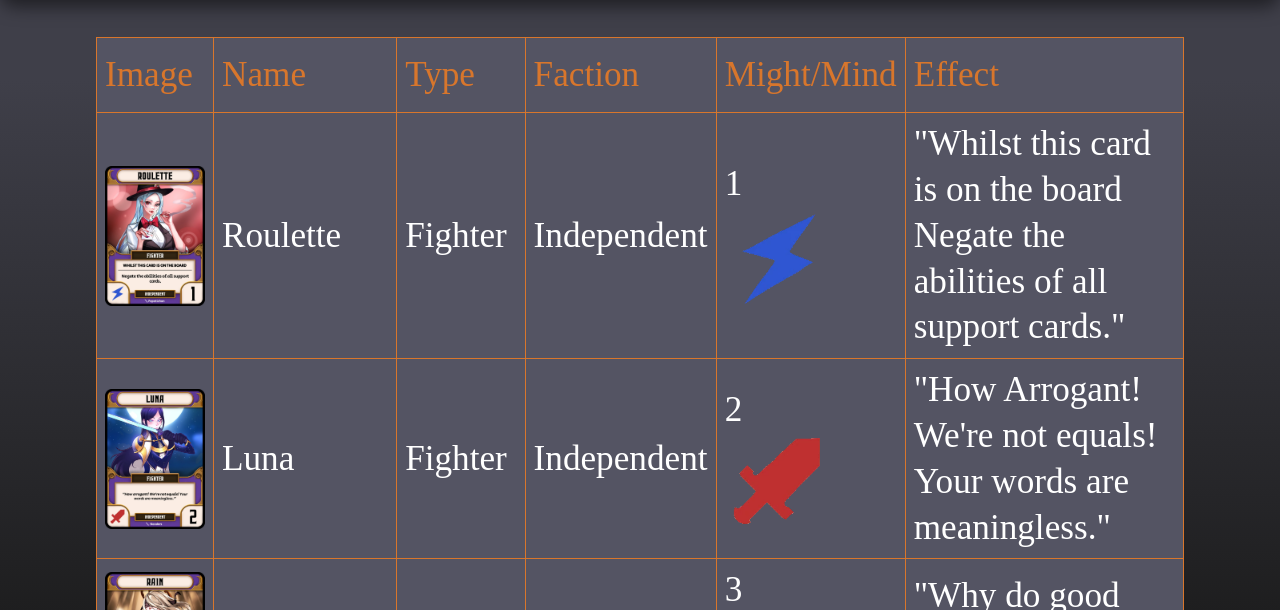
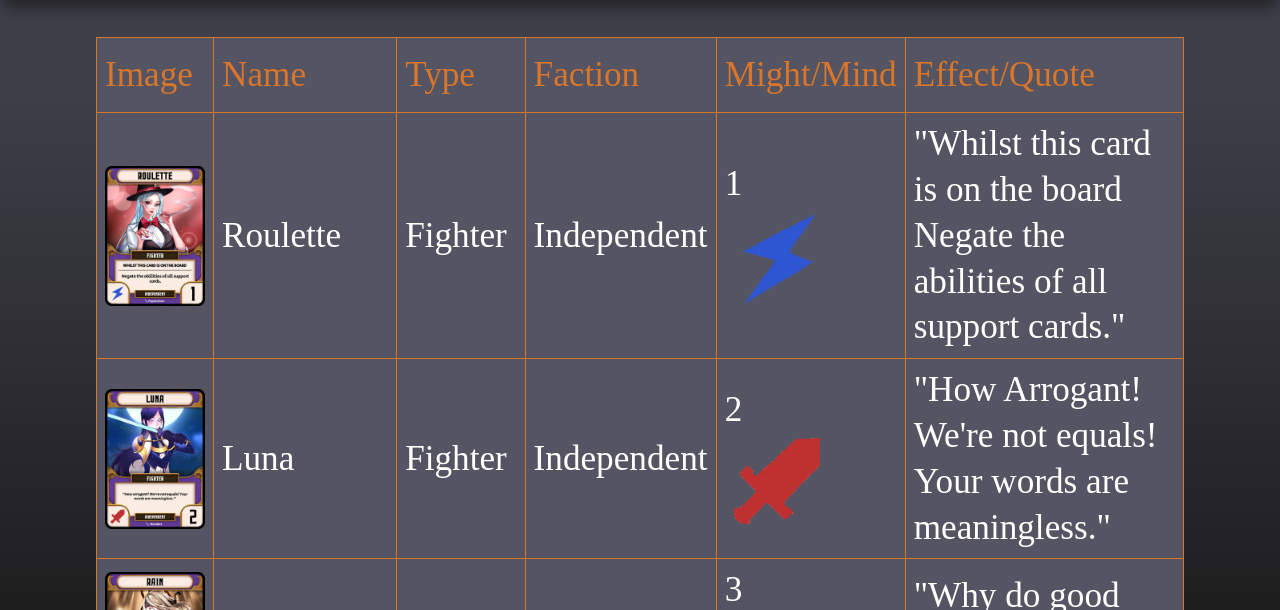
Before and after one commit to jefferywaltman1/ITC400Group6Project, a plain HTML site: page Gallery.html in a window 1280 px wide. Shown: the part 123-733 px from the top of the page. Drawn offline with nearby package versions, Linux system fonts and the light colour scheme; a web font is replaced by a local one.

Commit message:
Effect/Quote

```diff
--- a/Gallery.html
+++ b/Gallery.html
@@ -32,7 +32,7 @@
                         <th>Type</th>
                         <th>Faction</th>
                         <th>Might/Mind</th>
-                        <th>Effect</th>
+                        <th>Effect/Quote</th>
                     </tr>
                 </thead>
                 <tbody>
```
